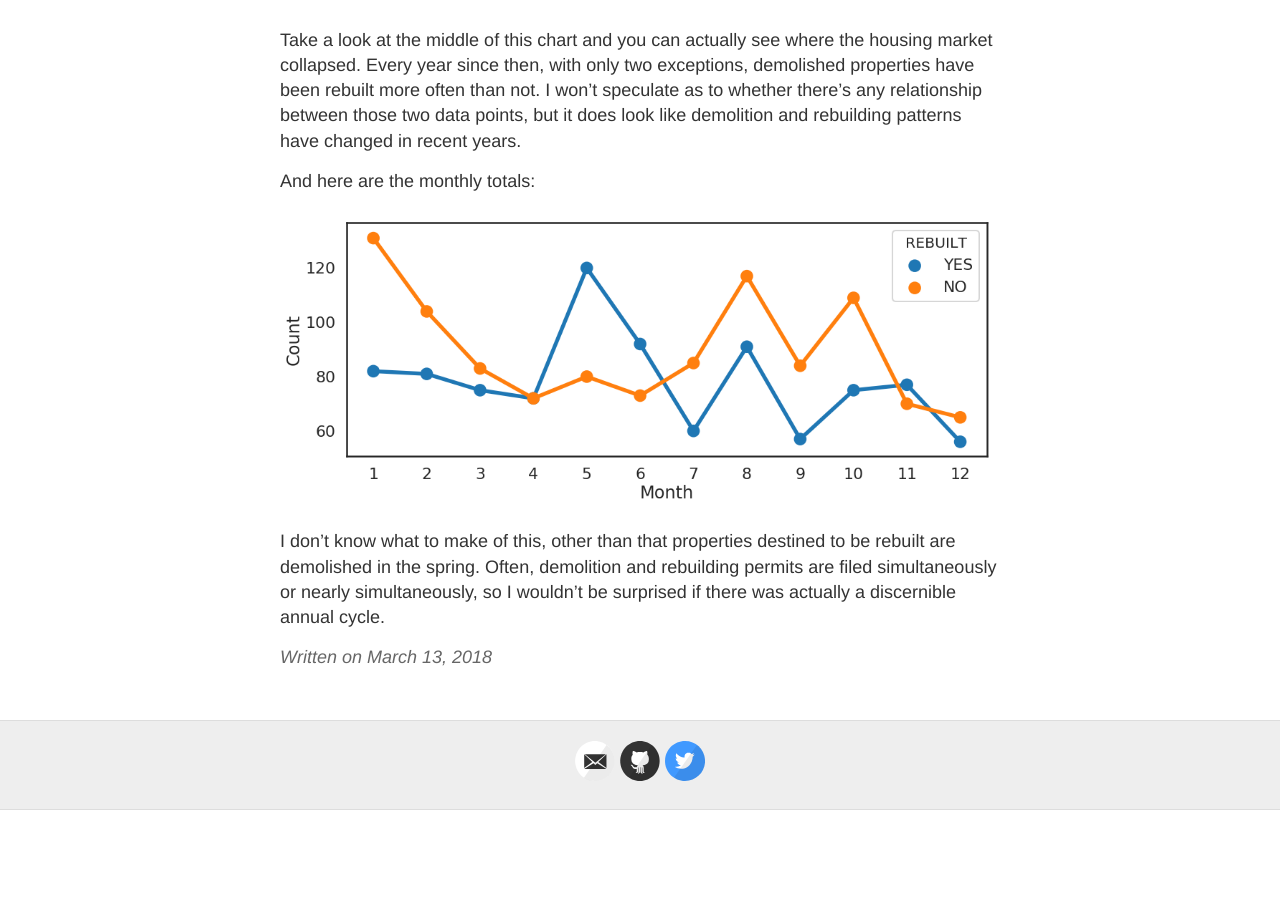
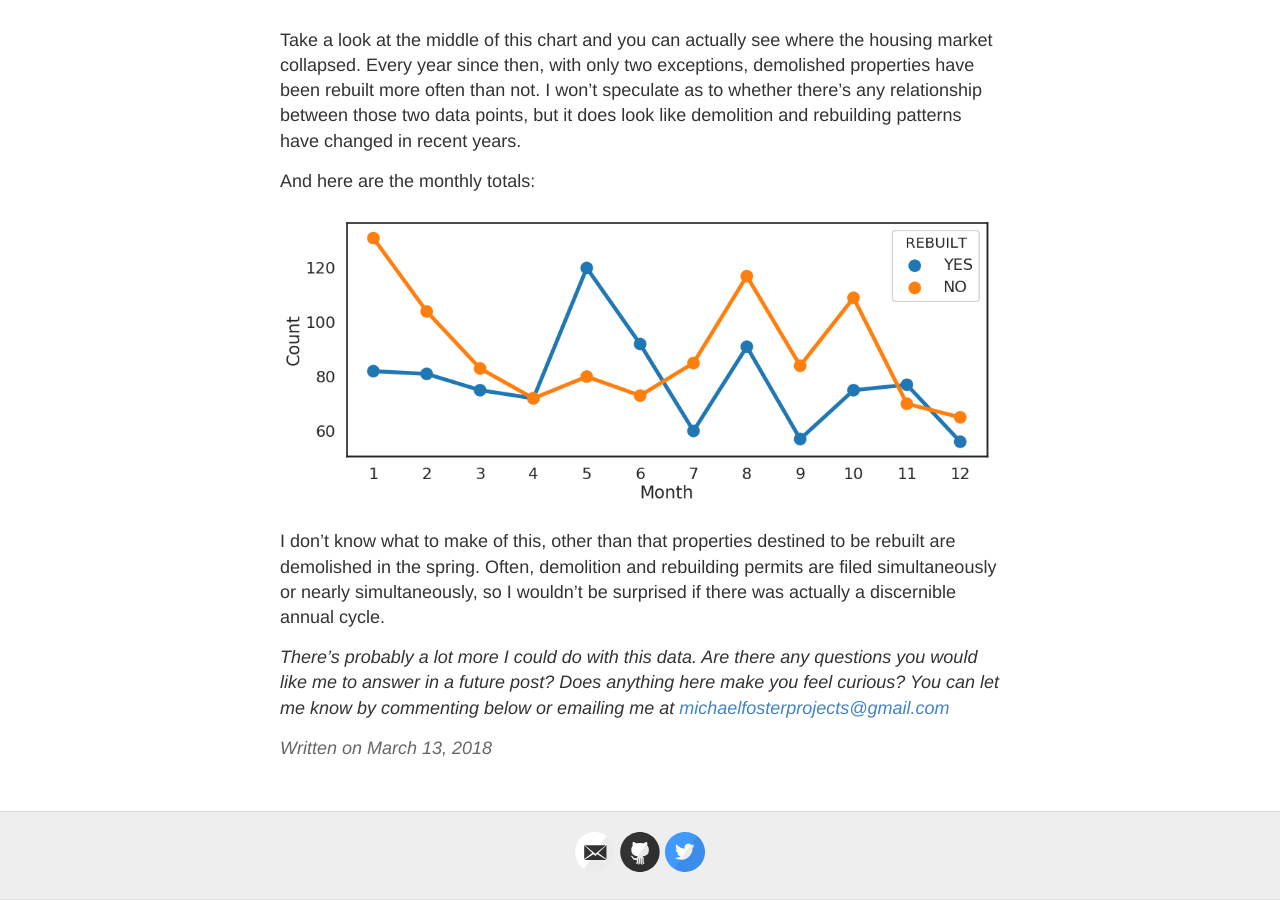
Before and after one commit to raleighquantified/raleighquantified.github.io, a Jekyll site: the page built from _posts/2018-3-13-machine-learning-demolition.md, in a window 1280 px wide and 900 px high, scrolled down 7744 px. Built offline with Jekyll 4.4.1, drawn with Linux system fonts in a browser that asks for light colours; before the commit the page ends 8554 px from its top, so only the background shows below that.

Commit message:
Update 2018-3-13-machine-learning-demolition.md

```diff
--- a/_posts/2018-3-13-machine-learning-demolition.md
+++ b/_posts/2018-3-13-machine-learning-demolition.md
@@ -108,3 +108,5 @@ And here are the monthly totals:
 ![_top100.yml]({{ site.baseurl }}/images/month.png)
 
 I don't know what to make of this, other than that properties destined to be rebuilt are demolished in the spring. Often, demolition and rebuilding permits are filed simultaneously or nearly simultaneously, so I wouldn't be surprised if there was actually a discernible annual cycle.
+
+*There's probably a lot more I could do with this data. Are there any questions you would like me to answer in a future post? Does anything here make you feel curious? You can let me know by commenting below or emailing me at [michaelfosterprojects@gmail.com](mailto:michaelfosterprojects@gmail.com)*
```
